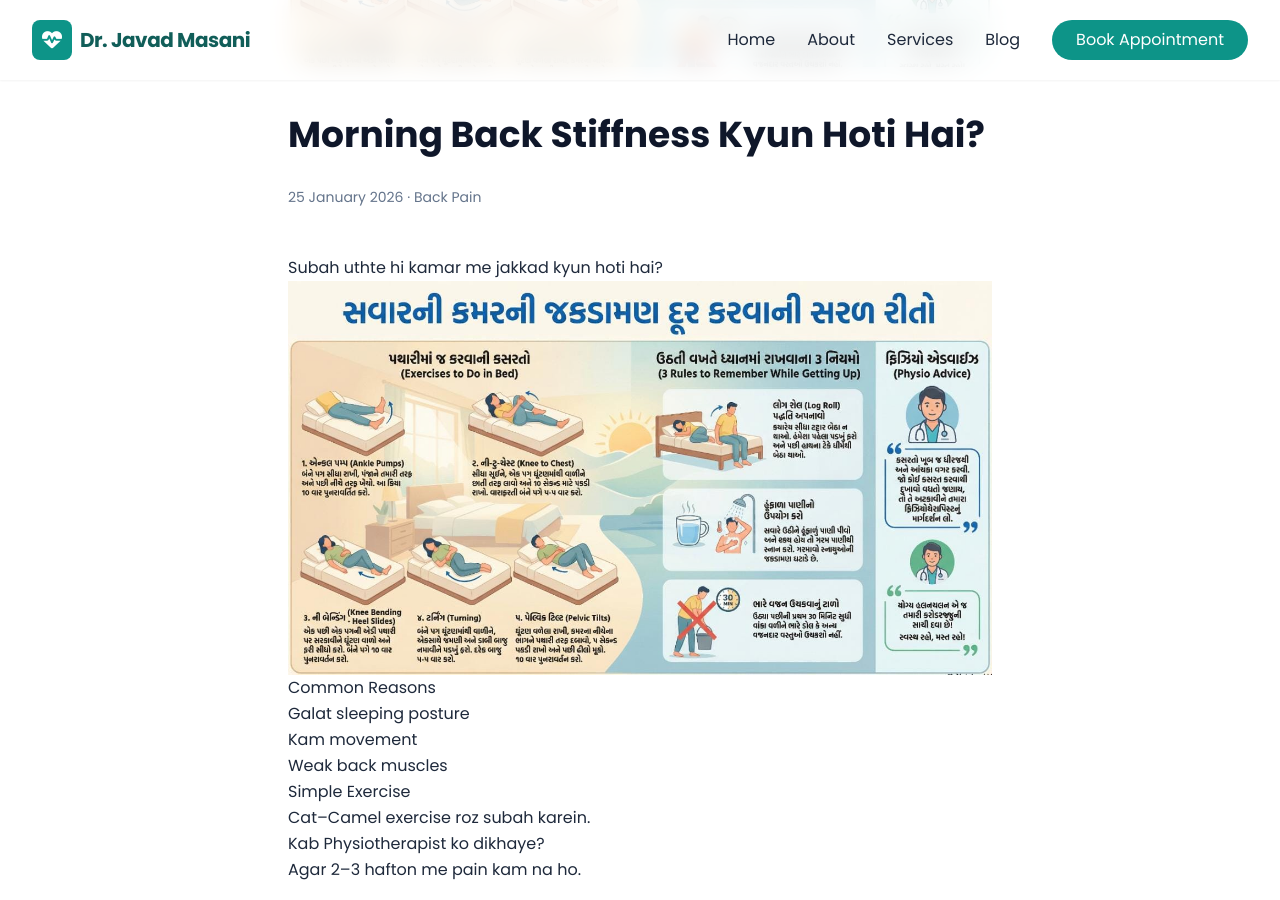
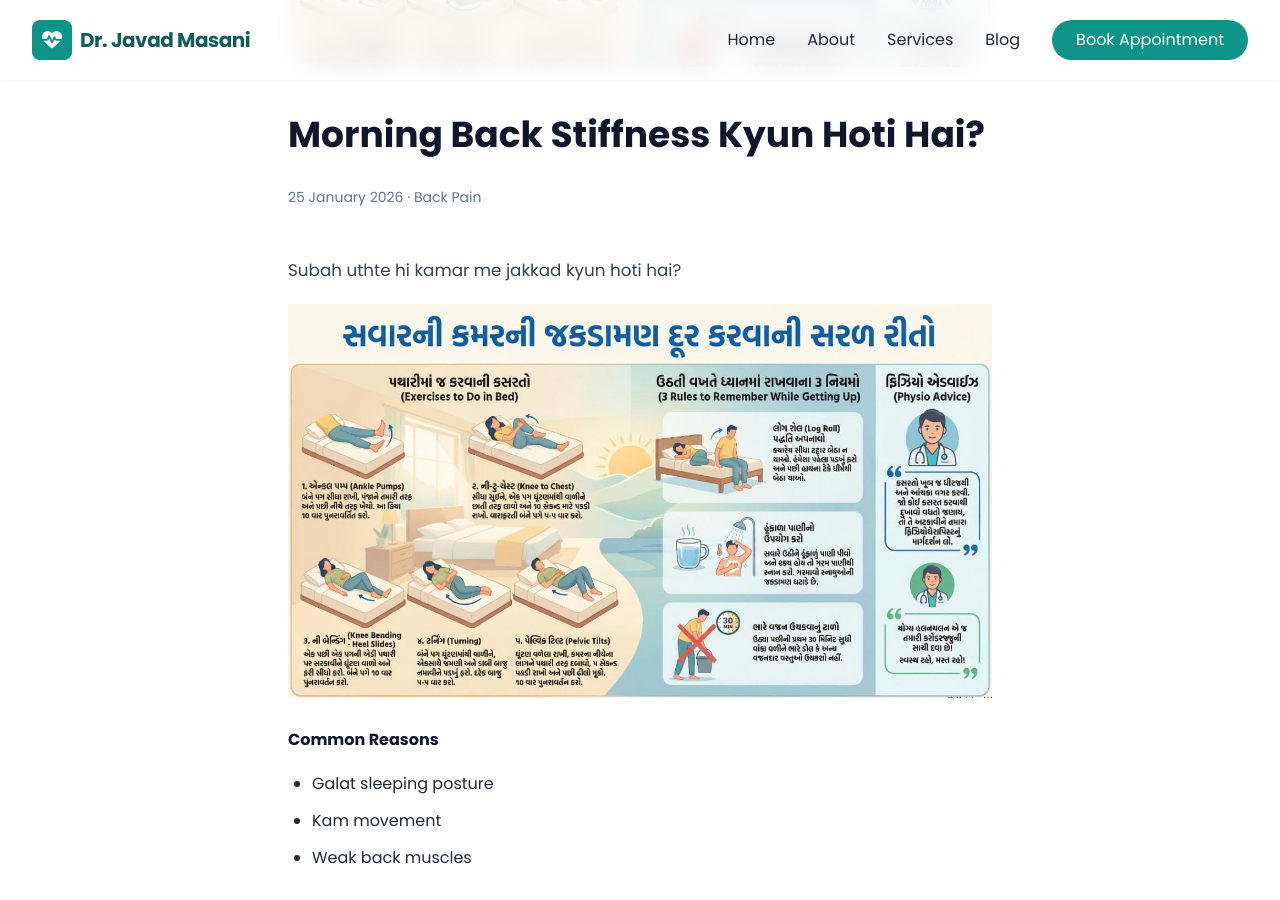
Before and after one commit to JavadMasani/Araogya, a Jekyll site: the page built from _posts/2026-01-24-morning-back-stiffness.md, in a window 1280 px wide and 900 px high, scrolled down 477 px. Built offline with Jekyll 4.4.1, drawn with Linux system fonts in a browser that asks for light colours; nearby versions of some CDN libraries.

Commit message:
Update post.html

```diff
--- a/_layouts/post.html
+++ b/_layouts/post.html
@@ -21,11 +21,9 @@ layout: site
       {% if page.category %} · {{ page.category }}{% endif %}
     </p>
 
-    <div
-      class="prose prose-slate prose-lg max-w-none
-             leading-relaxed font-gujarati">
-      {{ content }}
-    </div>
+    <div class="blog-content font-gujarati">
+  {{ content }}
+</div>
 
     <!-- SHARE -->
     <div class="mt-16 pt-8 border-t flex justify-between items-center">
```
